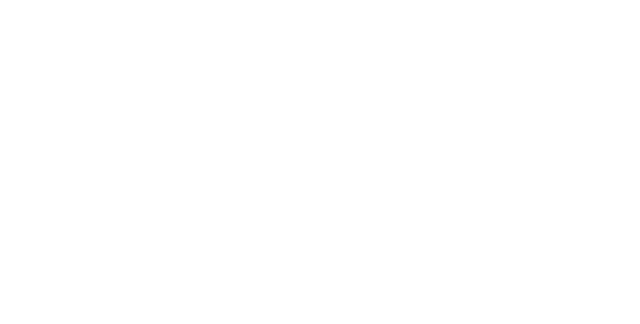
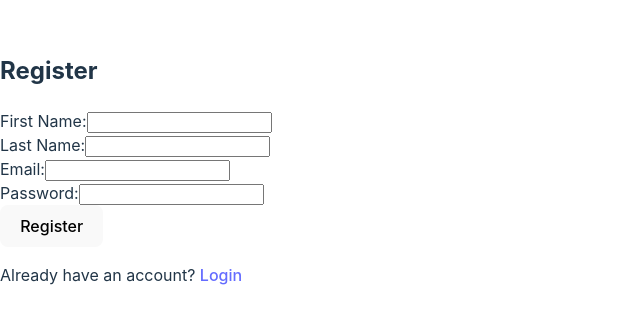
Before and after one commit to lorenzzzeu/CMSC-100-U1L-Project, a React (Vite) app: page /register in a window 1280 px wide. Before the commit this address had no page. Shown: the part 232-556 px from the top of the page, without its empty margins (0-640 px from the left). Built offline with nearby package versions, Linux system fonts and the light colour scheme.

Commit message:
feat: added register feature

```diff
--- a/src/main.jsx
+++ b/src/main.jsx
@@ -5,14 +5,14 @@
 
 import Root from './pages/Root';
 import Login from './pages/Login';
-// import Register from './pages/Register';
+import Register from './pages/Register';
 
 const App = () => {
   return (
     <Routes>
       <Route path="/" element={<Root />} />
       <Route path="/login" element={<Login />} />
-      {/* <Route path="/register" element={<Register />} /> */}
+      <Route path="/register" element={<Register />} />
     </Routes>
   );
 };
--- /dev/null
+++ b/src/pages/Register.jsx
@@ -0,0 +1,66 @@
+// pages/Register.jsx
+
+import React, { useState } from 'react';
+import { Link } from 'react-router-dom';
+
+function Register() {
+  const [firstName, setFirstName] = useState('');
+  const [lastName, setLastName] = useState('');
+  const [email, setEmail] = useState('');
+  const [password, setPassword] = useState('');
+
+  const handleSubmit = (e) => {
+    e.preventDefault();
+    // Implement registration functionality here
+  };
+
+  return (
+    <div>
+      <h2>Register</h2>
+      <form onSubmit={handleSubmit}>
+        <div>
+          <label>First Name:</label>
+          <input
+            type="text"
+            value={firstName}
+            onChange={(e) => setFirstName(e.target.value)}
+            required
+          />
+        </div>
+        <div>
+          <label>Last Name:</label>
+          <input
+            type="text"
+            value={lastName}
+            onChange={(e) => setLastName(e.target.value)}
+            required
+          />
+        </div>
+        <div>
+          <label>Email:</label>
+          <input
+            type="email"
+            value={email}
+            onChange={(e) => setEmail(e.target.value)}
+            required
+          />
+        </div>
+        <div>
+          <label>Password:</label>
+          <input
+            type="password"
+            value={password}
+            onChange={(e) => setPassword(e.target.value)}
+            required
+          />
+        </div>
+        <button type="submit">Register</button>
+      </form>
+      <p>
+        Already have an account? <Link to="/login">Login</Link>
+      </p>
+    </div>
+  );
+}
+
+export default Register;
--- a/src/pages/Root.jsx
+++ b/src/pages/Root.jsx
@@ -8,7 +8,7 @@
     <div>
       <nav>
         <Link to="/login">Login</Link>
-        {/* <Link to="/register">Register</Link> */}
+        <Link to="/register">Register</Link>
       </nav>
       <Outlet />
     </div>
```
